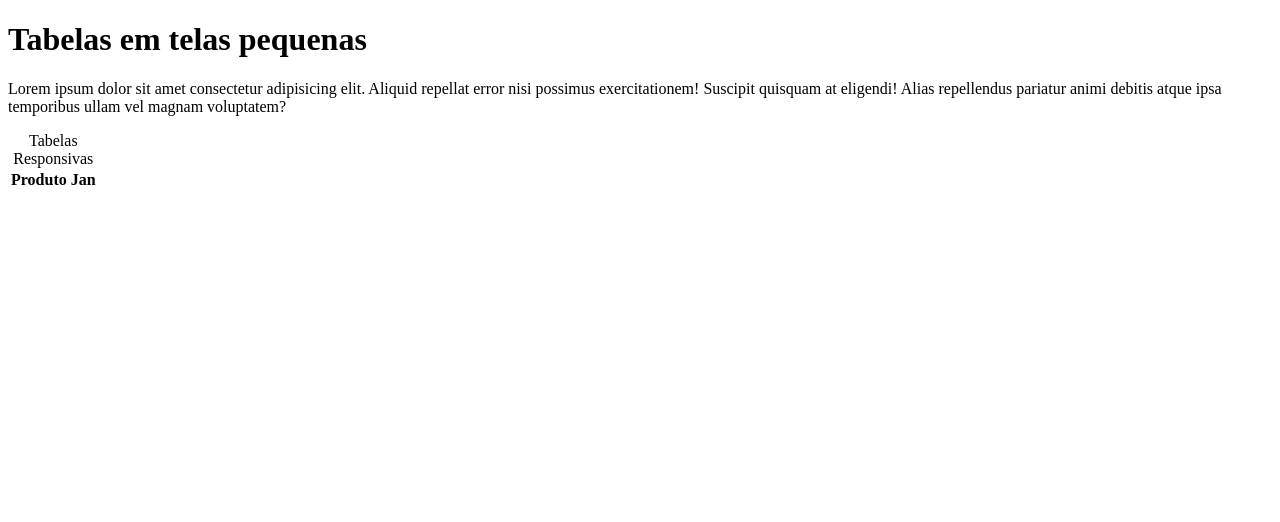
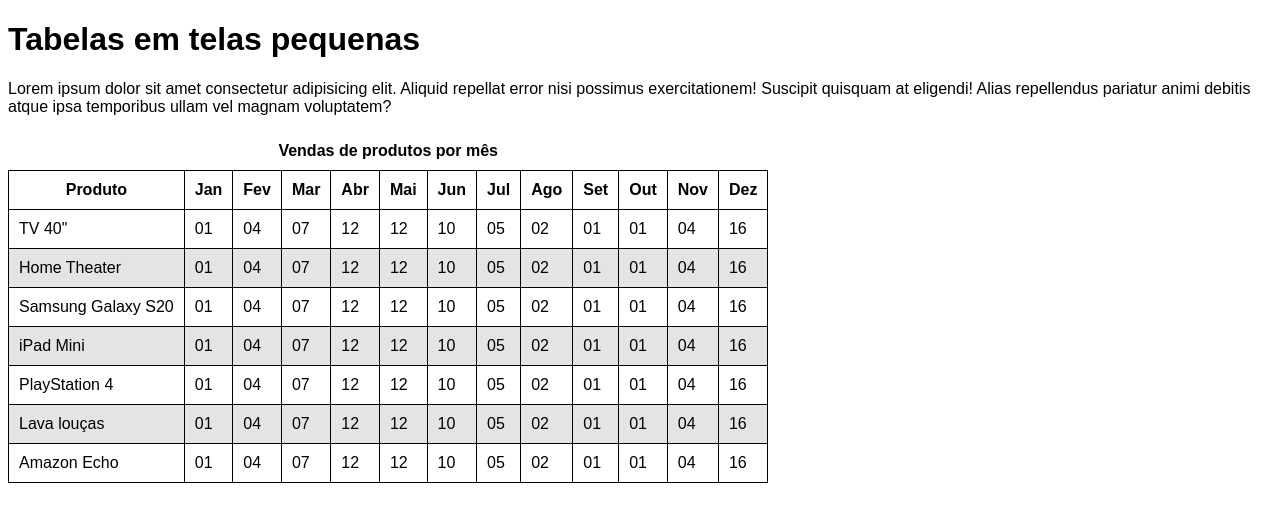
Before and after one commit to kauansales/HTML-CSS, a plain HTML site: page exercícios/ex023/tabela006.html in a window 1280 px wide. Drawn offline with Linux system fonts and the light colour scheme.

Commit message:
atualizei ex24

```diff
--- a/exercícios/ex023/tabela006.html
+++ b/exercícios/ex023/tabela006.html
@@ -4,16 +4,165 @@
     <meta charset="UTF-8">
     <meta name="viewport" content="width=device-width, initial-scale=1.0">
     <title>Tabelas Responsivas</title>
+    <style>
+        body {
+            font-family: Arial, Helvetica, sans-serif;
+        }
+
+        .tbl {
+            overflow-x: auto;
+        }
+
+        table {
+            border-collapse: collapse;
+        }
+
+        caption {
+            font-weight: bold;
+            padding: 10px;
+        }
+
+        tr:nth-child(2n) {
+            background-color: rgb(228, 228, 228);
+        }
+
+        th, td {
+            border: 1px solid black;
+            padding: 10px;
+        }
+    </style>
 </head>
 <body>
     <h1>Tabelas em telas pequenas</h1>
     <p>Lorem ipsum dolor sit amet consectetur adipisicing elit. Aliquid repellat error nisi possimus exercitationem! Suscipit quisquam at eligendi! Alias repellendus pariatur animi debitis atque ipsa temporibus ullam vel magnam voluptatem?</p>
+    <div class="tbl">
     <table>
-        <caption>Tabelas Responsivas</caption>
-        <tr>
-            <th>Produto</th>
-            <th>Jan</th>
-        </tr>
-    </table>
+            <caption>Vendas de produtos por mês</caption>
+            <thead>
+                <tr>
+                    <th>Produto</th>
+                    <th>Jan</th>
+                    <th>Fev</th>
+                    <th>Mar</th>
+                    <th>Abr</th>
+                    <th>Mai</th>
+                    <th>Jun</th>
+                    <th>Jul</th>
+                    <th>Ago</th>
+                    <th>Set</th>
+                    <th>Out</th>
+                    <th>Nov</th>
+                    <th>Dez</th>
+                </tr>
+            </thead>
+            <tbody>
+                <tr>
+                    <td>TV 40"</td>
+                    <td>01</td>
+                    <td>04</td>
+                    <td>07</td>
+                    <td>12</td>
+                    <td>12</td>
+                    <td>10</td>
+                    <td>05</td>
+                    <td>02</td>
+                    <td>01</td>
+                    <td>01</td>
+                    <td>04</td>
+                    <td>16</td>
+                </tr>
+                <tr>
+                    <td>Home Theater</td>
+                    <td>01</td>
+                    <td>04</td>
+                    <td>07</td>
+                    <td>12</td>
+                    <td>12</td>
+                    <td>10</td>
+                    <td>05</td>
+                    <td>02</td>
+                    <td>01</td>
+                    <td>01</td>
+                    <td>04</td>
+                    <td>16</td>
+                </tr>
+                <tr>
+                    <td>Samsung Galaxy S20</td>
+                    <td>01</td>
+                    <td>04</td>
+                    <td>07</td>
+                    <td>12</td>
+                    <td>12</td>
+                    <td>10</td>
+                    <td>05</td>
+                    <td>02</td>
+                    <td>01</td>
+                    <td>01</td>
+                    <td>04</td>
+                    <td>16</td>
+                </tr>
+                <tr>
+                    <td>iPad Mini</td>
+                    <td>01</td>
+                    <td>04</td>
+                    <td>07</td>
+                    <td>12</td>
+                    <td>12</td>
+                    <td>10</td>
+                    <td>05</td>
+                    <td>02</td>
+                    <td>01</td>
+                    <td>01</td>
+                    <td>04</td>
+                    <td>16</td>
+                </tr>
+                <tr>
+                    <td>PlayStation 4</td>
+                    <td>01</td>
+                    <td>04</td>
+                    <td>07</td>
+                    <td>12</td>
+                    <td>12</td>
+                    <td>10</td>
+                    <td>05</td>
+                    <td>02</td>
+                    <td>01</td>
+                    <td>01</td>
+                    <td>04</td>
+                    <td>16</td>
+                </tr>
+                <tr>
+                    <td>Lava louças</td>
+                    <td>01</td>
+                    <td>04</td>
+                    <td>07</td>
+                    <td>12</td>
+                    <td>12</td>
+                    <td>10</td>
+                    <td>05</td>
+                    <td>02</td>
+                    <td>01</td>
+                    <td>01</td>
+                    <td>04</td>
+                    <td>16</td>
+                </tr>
+                <tr>
+                    <td>Amazon Echo</td>
+                    <td>01</td>
+                    <td>04</td>
+                    <td>07</td>
+                    <td>12</td>
+                    <td>12</td>
+                    <td>10</td>
+                    <td>05</td>
+                    <td>02</td>
+                    <td>01</td>
+                    <td>01</td>
+                    <td>04</td>
+                    <td>16</td>
+                </tr>
+            </tbody>
+                </table>
+        </div>
 </body>
 </html>
```
Also changed, not shown: exercícios/ex024/iframe001.html (added, +31 -0 lines), exercícios/ex024/iframe002.html (added, +29 -0 lines), exercícios/ex024/iframe003.html (added, +35 -0 lines), exercícios/ex024/iframe004.html (added, +21 -0 lines), exercícios/ex024/iframe005.html (added, +16 -0 lines), exercícios/ex024/iframe006.html (added, +11 -0 lines), exercícios/ex024/paginas-extras/pag001.html (added, +167 -0 lines), exercícios/ex024/paginas-extras/pag002.html (added, +20 -0 lines), exercícios/ex024/paginas-extras/pag003.html (added, +20 -0 lines), exercícios/ex024/paginas-extras/pag004.html (added, +18 -0 lines), exercícios/ex024/paginas-extras/pag005.html (added, +25 -0 lines), exercícios/ex024/imagem/cursoemvideo.png (added).
